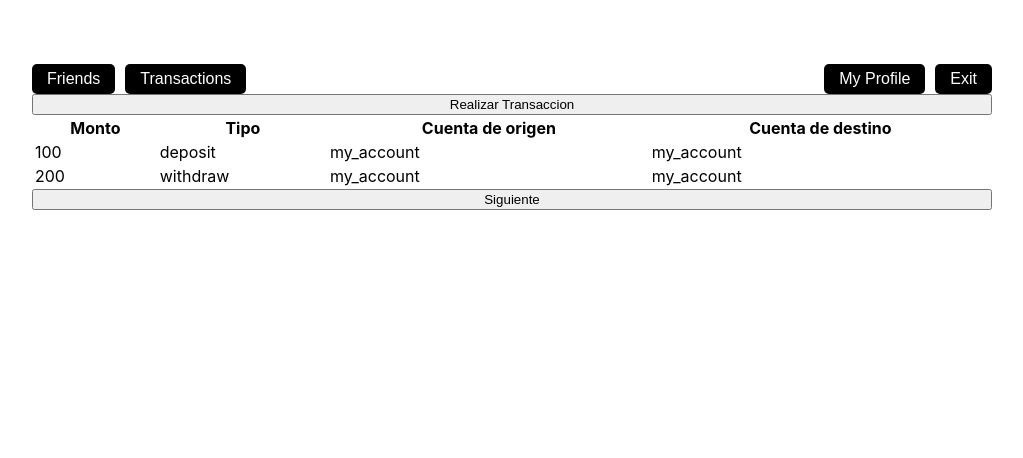
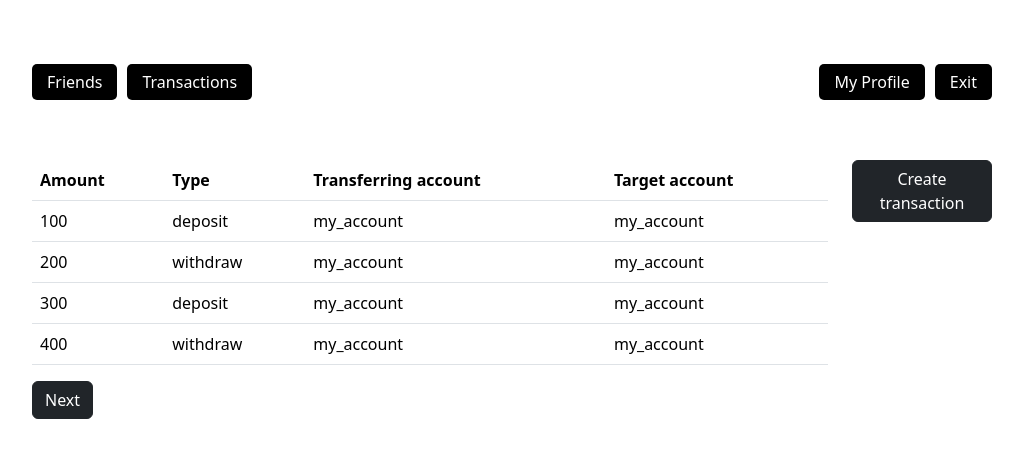
Before and after one commit to ChurrisBoys/seguridad_tarea_churris_banca, a React (Create React App) app in the folder client/: page /banking in a window 1280 px wide. Shown: the top 458 px of the page, without its empty margins (128-1151 px from the left). Built offline with nearby package versions, Linux system fonts and the light colour scheme.

Commit message:
Finished banking feed. Added padding to Layout so it doesn't overlap with page content

```diff
--- a/client/package.json
+++ b/client/package.json
@@ -6,6 +6,7 @@
     "@testing-library/jest-dom": "^5.17.0",
     "@testing-library/react": "^13.4.0",
     "@testing-library/user-event": "^13.5.0",
+    "bootstrap": "^5.3.3",
     "react": "^18.2.0",
     "react-dom": "^18.2.0",
     "react-router-dom": "^6.22.3",
--- a/client/src/components/Banking/BankingFeed.js
+++ b/client/src/components/Banking/BankingFeed.js
@@ -1,7 +1,7 @@
 import React from "react";
 import Layout from "../Common/Layout";
 
-const pageSize = 2;
+const pageSize = 8;
 
 
 const transactions = [
@@ -32,22 +32,22 @@ const transactions = [
 ];
 
 
-function SliceTransactions(page, pageSize) {
-    const startIndex = (page - 1) * pageSize;
+function SliceTransactions(currentPage, pageSize) {
+    const startIndex = (currentPage - 1) * pageSize;
     const endIndex = startIndex + pageSize;
     return transactions.slice(startIndex, endIndex);
 
 }
 
-function CreateTransactionButton() {
+const CreateTransactionButton = () => {
     return (
-        <button className="btn btn-primary">Realizar Transaccion</button>
+        <button className="btn btn-dark btn-primary" >Create transaction</button>
     );
 }
 
-function NextPageButton({ page, setPage }) {
+function NextPageButton({ currentPage, setPage }) {
     return (
-        <button className="btn btn-primary" onClick={() => { setPage((page % pageSize) + 1) }}>Siguiente</button>
+        <button className="btn btn-dark btn-primary" onClick={() => { setPage((currentPage % pageSize) + 1) }}>Next</button>
     );
 }
 
@@ -67,10 +67,10 @@ function TransactionTable({ transactions }) {
         <table className="table">
             <thead>
                 <tr>
-                    <th>Monto</th>
-                    <th>Tipo</th>
-                    <th>Cuenta de origen</th>
-                    <th>Cuenta de destino</th>
+                    <th>Amount</th>
+                    <th>Type</th>
+                    <th>Transferring account</th>
+                    <th>Target account</th>
                 </tr>
             </thead>
             <tbody>
@@ -82,22 +82,29 @@ function TransactionTable({ transactions }) {
     );
 }
 
-function BankingFeed({ transactions, page, setPage }) {
+function BankingFeed({ transactions, currentPage, setPage }) {
     return (
         <div>
             <Layout>
-                {CreateTransactionButton()}
-                <TransactionTable transactions={transactions} />
-                {NextPageButton({ page, setPage })}
+                <div class="row">
+                    <div class="col-10">
+                        <TransactionTable transactions={transactions} />
+                        {NextPageButton({ currentPage, setPage })}
+
+                    </div>
+                    <div class="col">
+                        {CreateTransactionButton()}
+                    </div>
+                </div>
             </Layout>
         </div>
     );
 }
 
 export default function Banking() {
-    const [page, setPage] = React.useState(1);
-    const transactions = SliceTransactions(page, pageSize);
+    const [currentPage, setPage] = React.useState(1);
+    const transactions = SliceTransactions(currentPage, pageSize);
 
 
-    return <BankingFeed transactions={transactions} page={page} setPage={setPage} />;
+    return <BankingFeed transactions={transactions} currentPage={currentPage} setPage={setPage} />;
 }
--- a/client/src/components/Common/Layout.css
+++ b/client/src/components/Common/Layout.css
@@ -6,3 +6,7 @@
     margin: 0 auto;
     margin-top: 5%;
 }
+
+.Content {
+    padding-top: 60px;
+}
--- a/client/src/components/Common/Layout.js
+++ b/client/src/components/Common/Layout.js
@@ -6,7 +6,9 @@ const Layout = ({ children }) => {
   return (
     <div className='Layout'>
       <Navbar />
-      {children}
+      <div className='Content'>
+        {children}
+      </div>
     </div>
   );
 };
--- a/client/src/index.js
+++ b/client/src/index.js
@@ -2,6 +2,7 @@ import React from 'react';
 import ReactDOM from 'react-dom/client';
 import { BrowserRouter as Router, Routes, Route } from 'react-router-dom';
 import './index.css';
+import 'bootstrap/dist/css/bootstrap.min.css';
 import App from './App';
 import BankingFeed from './components/Banking/BankingFeed';
 import SocialFeed from './components/Social/SocialFeed';
```
Also changed, not shown: 1 other file (tests, documents, lock files or other folders).
